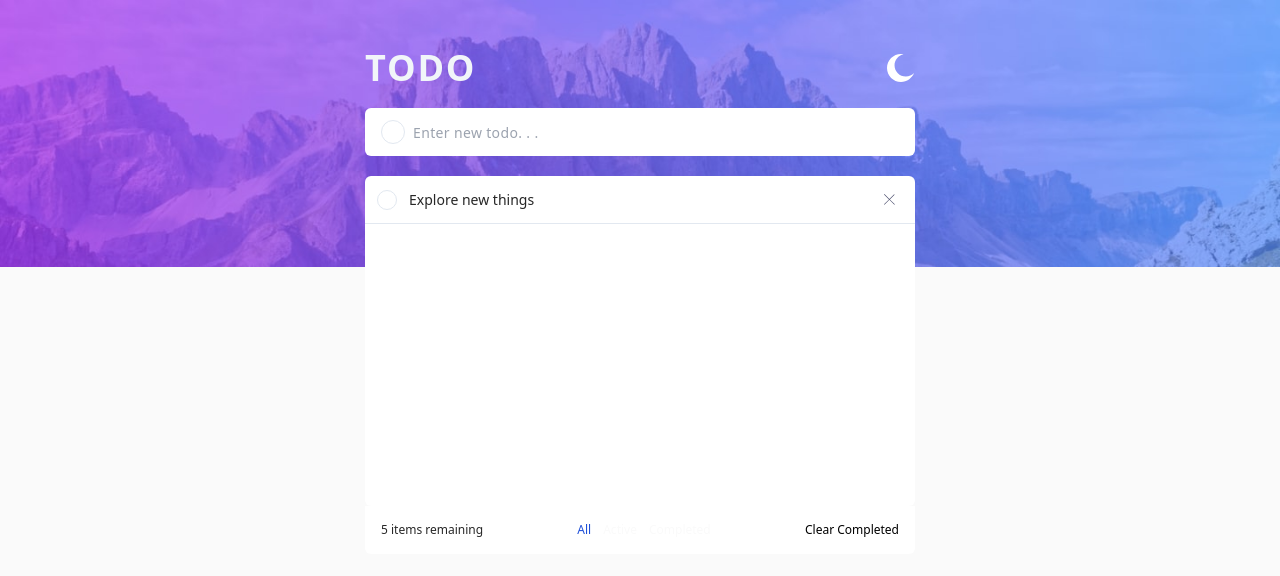
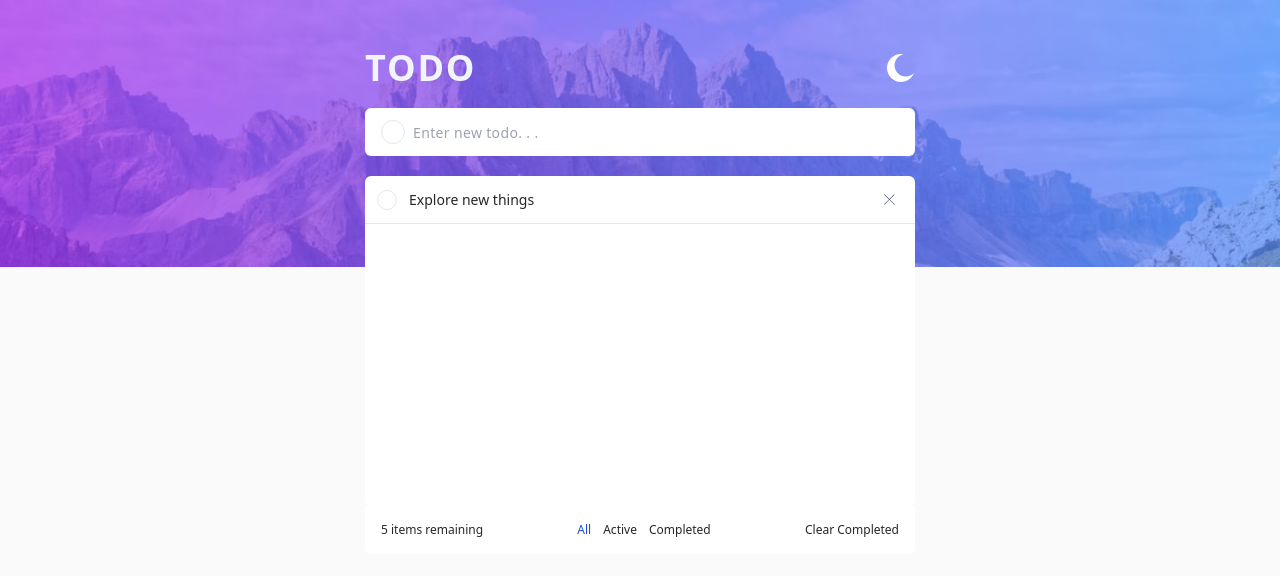
Before and after one commit to Rr-sobusy/todo-frontend-mentor, a React (Vite) app: page / in a window 1280 px wide. Shown: the top 576 px of the page. Built offline with nearby package versions, Linux system fonts and the light colour scheme.

Commit message:
fix filterable

```diff
--- a/src/components/FilterableList.tsx
+++ b/src/components/FilterableList.tsx
@@ -4,16 +4,17 @@ export type TabState = "All" | "Active" | "Completed"
 
 type FilterableProps = {
     className?: string
+    isDarkMode: boolean
     tabs: TabState[]
     selectedTab: TabState
     setSelectedTab: (tab: TabState) => void
 }
 
-const FilterableList = ({ className, tabs =  [ ] ,selectedTab, setSelectedTab }: FilterableProps) => {
+const FilterableList = ({ className, tabs =  [ ] ,selectedTab, setSelectedTab, isDarkMode }: FilterableProps) => {
     return <ul className="flex gap-3">
         {
             tabs.map((v) => {
-                const activeTab = v === selectedTab ? 'text-blue-700' : 'text-background'
+                const activeTab = selectedTab === v ? 'text-blue-700' : isDarkMode ?  'text-background' : 'text-foreground'
                 return (
                     <li onClick={() => setSelectedTab(v)} className={cn(`font-sans text-[.75rem] font-medium cursor-pointer ${activeTab}`, className)}>{v}</li>
                 )
--- a/src/components/MainContainer.tsx
+++ b/src/components/MainContainer.tsx
@@ -85,9 +85,9 @@ const MainContainer = (props: MainContainerProps) => {
       <div className={`h-12 px-4 flex justify-between items-center rounded-b-md ${isDarkMode ? 'bg-foregroundAccent' : 'bg-backgroundAccent'}`}>
         <p className={`text-[.75rem] font-medium font-sans ${isDarkMode ? 'text-background' : 'text-foreground'}`}>5 items remaining</p>
         {
-          !isPhone && <FilterableList tabs={Tabs} selectedTab={selectedTab} setSelectedTab={setSelectedTab} />
+          !isPhone && <FilterableList isDarkMode={isDarkMode} tabs={Tabs} selectedTab={selectedTab} setSelectedTab={setSelectedTab} />
         }
-        <p onClick={handleClearCompleted} className="text-[.75rem] font-medium font-sans cursor-pointer">Clear Completed</p>
+        <p onClick={handleClearCompleted} className={`text-[.75rem] font-medium font-sans ${isDarkMode ? 'text-background' : 'text-foreground'}`}>Clear Completed</p>
       </div>
     </div>
   )
```
